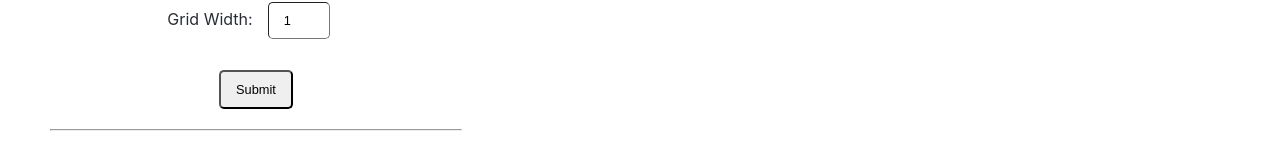
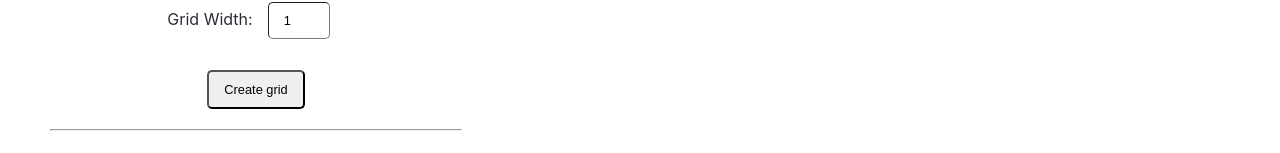
Before and after one commit to cMikolai/react-pixel-art-maker, a React (Create React App) app: page / in a window 1280 px wide. Shown: the part 279-432 px from the top of the page. Built offline with nearby package versions, Linux system fonts and the light colour scheme.

Commit message:
change Submit-button's text

```diff
--- a/src/App.js
+++ b/src/App.js
@@ -84,6 +84,7 @@ class App extends Component {
               <input
                 type="submit"
                 id="input_submit"
+                value="Create grid"
                 onClick={this.handleSubmit} />
               </p>
             </form>
```
